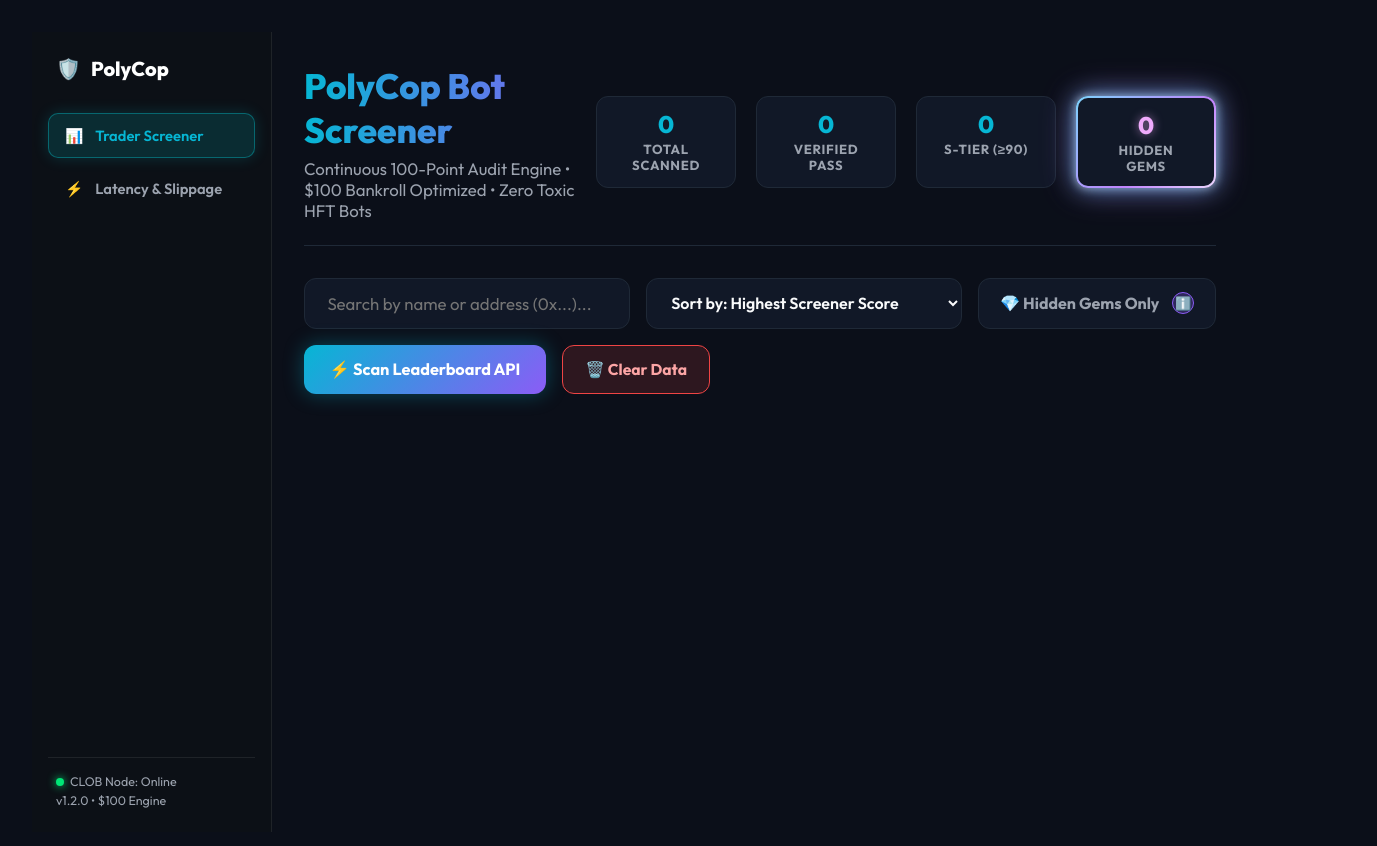
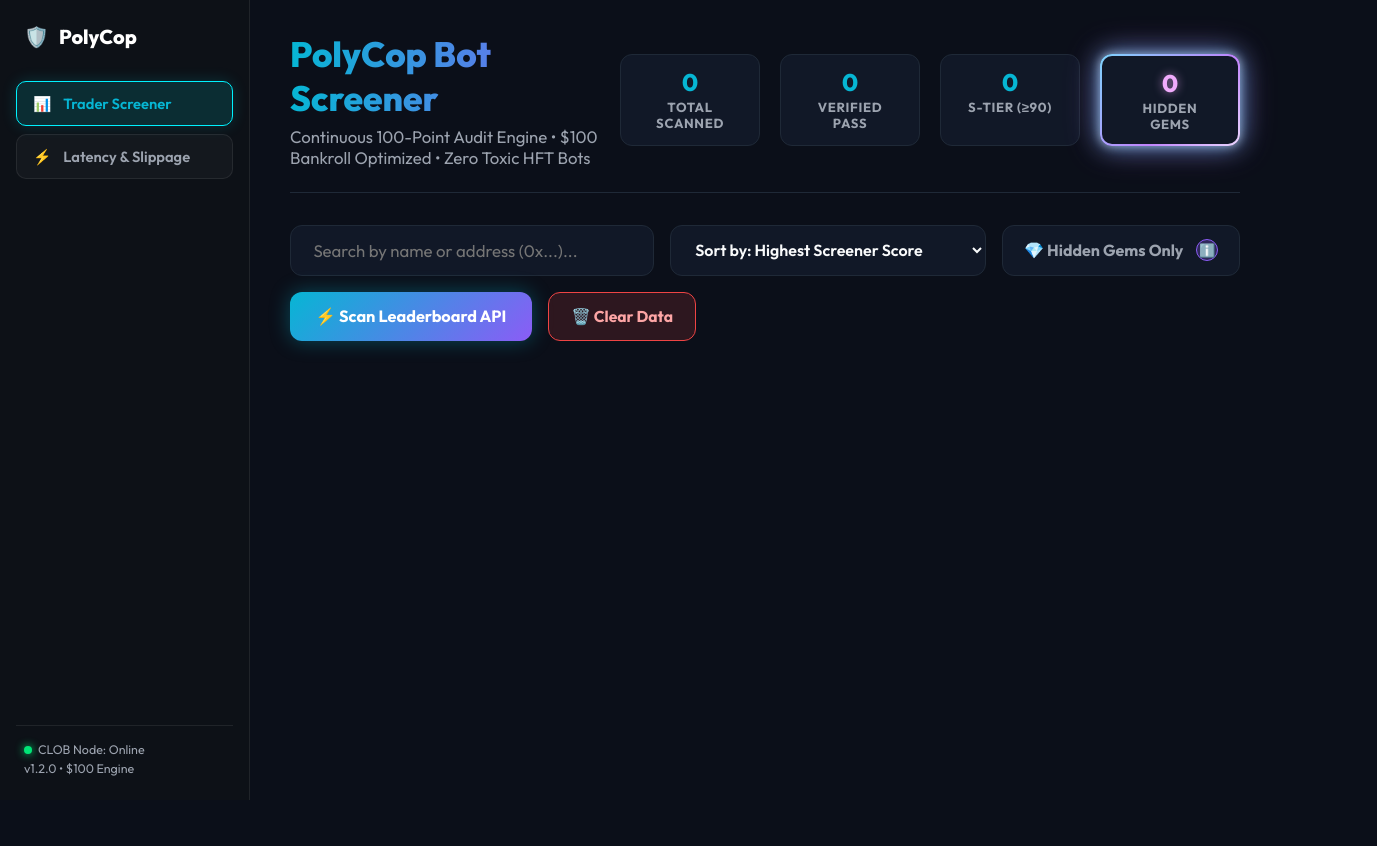
Before and after one commit to AI-Degen-69/polycop-bot-screener, a website: page app/web/index.html in a window 1280 px wide. Shown: the whole page, 1377 px wide, since content can reach past the window. After the commit the page ends 800 px from the top, so only its background shows below. Drawn offline with nearby package versions, Linux system fonts and the light colour scheme.

Commit message:
fix: correct sidebar fixed positioning, button appearance, and root CSS variables

```diff
--- a/app/web/css/styles.css
+++ b/app/web/css/styles.css
@@ -1,5 +1,6 @@
 :root {
     --bg-main: #0b0f19;
+    --bg-dark: #0b0f19;
     --bg-card: #111827;
     --bg-card-hover: #1f2937;
     --border-color: #1f2937;
@@ -20,7 +21,8 @@ body {
     background-color: var(--bg-main);
     color: var(--text-main);
     font-family: 'Outfit', sans-serif;
-    padding: 2rem;
+    padding: 0;
+    margin: 0;
     min-height: 100vh;
 }
 
@@ -390,13 +392,16 @@ header {
 }
 
 .app-sidebar {
-    width: 240px;
-    background: rgba(13, 17, 23, 0.95);
+    width: 250px;
+    background: #0d1117;
     border-right: 1px solid rgba(255, 255, 255, 0.08);
     display: flex;
     flex-direction: column;
     padding: 1.5rem 1rem;
     position: fixed;
+    top: 0;
+    left: 0;
+    bottom: 0;
     height: 100vh;
     z-index: 100;
     backdrop-filter: blur(10px);
@@ -420,13 +425,14 @@ header {
     flex: 1;
 }
 
-.sidebar-nav .nav-item {
+.sidebar-nav .nav-item,
+.sidebar-nav button.nav-item {
     display: flex;
     align-items: center;
     gap: 12px;
     padding: 0.75rem 1rem;
-    background: transparent;
-    border: 1px solid transparent;
+    background: rgba(255, 255, 255, 0.03);
+    border: 1px solid rgba(255, 255, 255, 0.08);
     border-radius: 10px;
     color: var(--text-muted);
     font-family: inherit;
@@ -435,16 +441,23 @@ header {
     cursor: pointer;
     transition: all 0.2s ease;
     text-align: left;
+    width: 100%;
+    outline: none;
+    -webkit-appearance: none;
+    appearance: none;
 }
 
-.sidebar-nav .nav-item:hover {
-    background: rgba(255, 255, 255, 0.04);
+.sidebar-nav .nav-item:hover,
+.sidebar-nav button.nav-item:hover {
+    background: rgba(255, 255, 255, 0.08);
     color: #fff;
+    border-color: rgba(255, 255, 255, 0.2);
 }
 
-.sidebar-nav .nav-item.active {
+.sidebar-nav .nav-item.active,
+.sidebar-nav button.nav-item.active {
     background: rgba(0, 242, 254, 0.12);
-    border-color: rgba(0, 242, 254, 0.3);
+    border-color: #00f2fe;
     color: var(--accent-cyan);
     box-shadow: 0 0 15px rgba(0, 242, 254, 0.15);
 }
@@ -472,10 +485,11 @@ header {
 }
 
 .app-main-content {
-    margin-left: 240px;
+    margin-left: 250px;
     flex: 1;
-    padding: 2rem;
-    max-width: 1400px;
+    padding: 2rem 2.5rem;
+    min-height: 100vh;
+    width: calc(100% - 250px);
 }
 
 .page-view {
```
